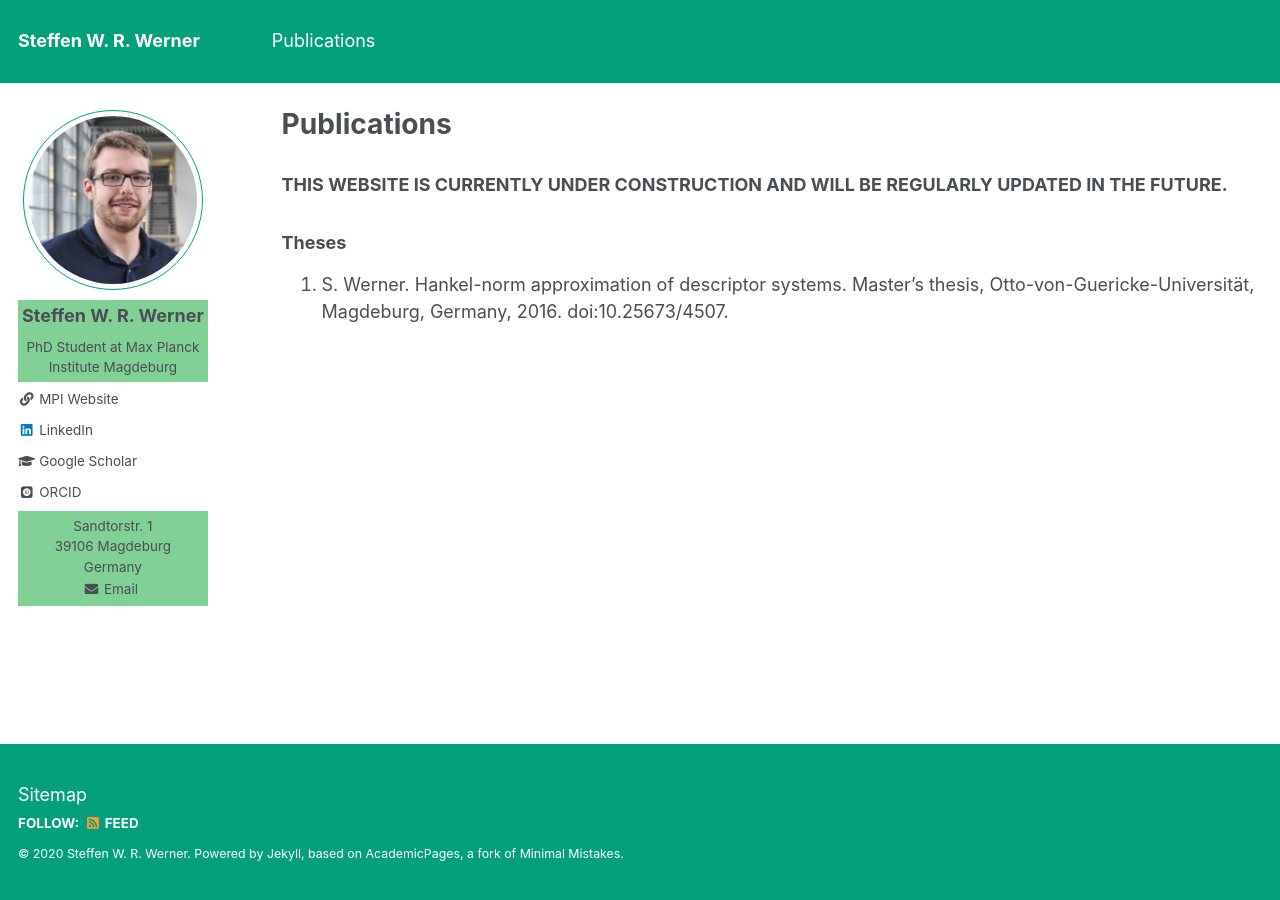
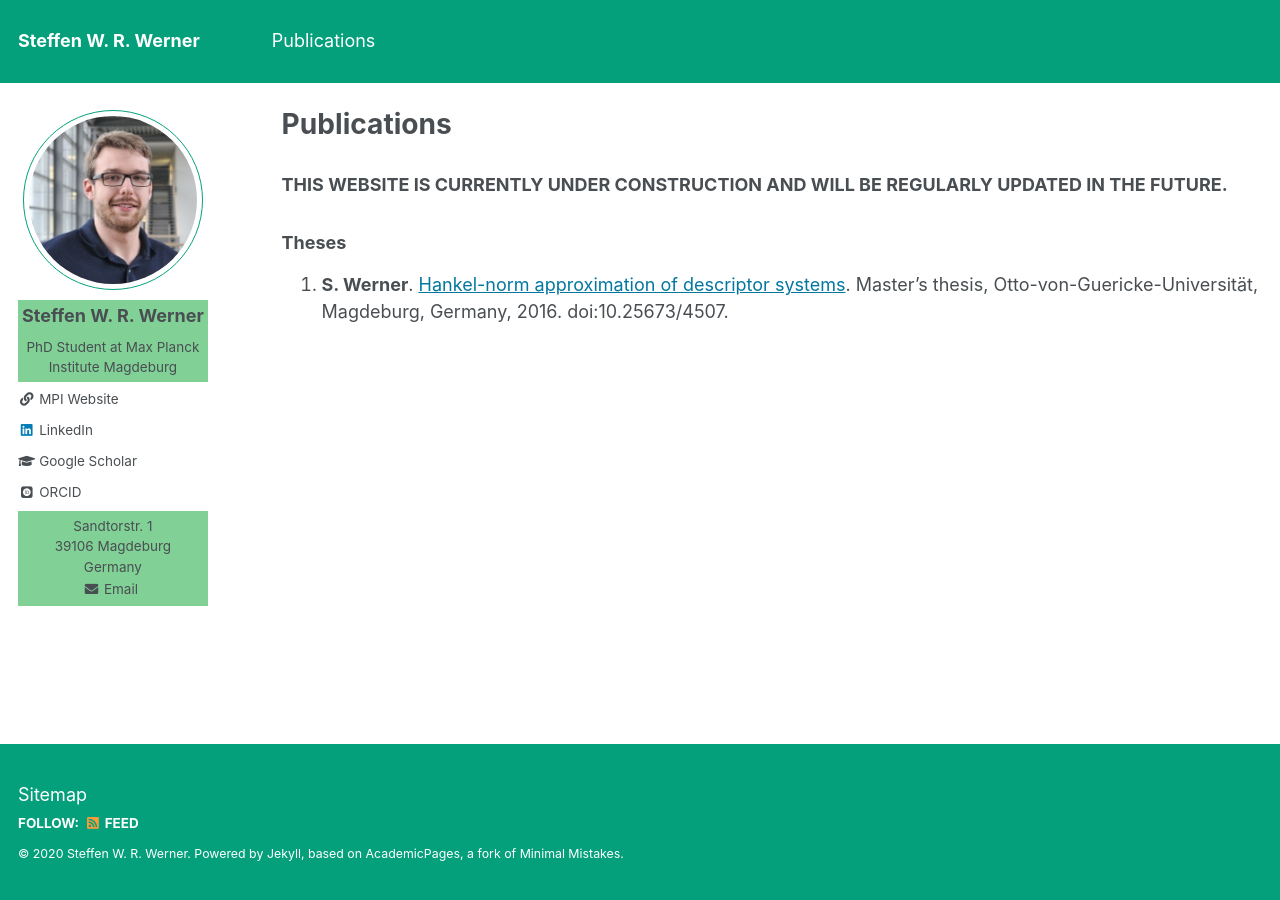
Before and after one commit to ninsteve/ninsteve.github.io, a Jekyll site: the page built from _pages/publications.md, in a window 1280 px wide. Built offline with Jekyll 4.4.1, drawn with Linux system fonts in a browser that asks for light colours; some web fonts are replaced; part of the change alters nothing that is shown.

```diff
--- a/_pages/publications.md
+++ b/_pages/publications.md
@@ -8,8 +8,10 @@ author_profile: true
 ### THIS WEBSITE IS CURRENTLY UNDER CONSTRUCTION AND WILL BE REGULARLY UPDATED IN THE FUTURE.
 
 ### Theses
-1. S. Werner. Hankel-norm approximation of descriptor systems. Master's thesis,
-   Otto-von-Guericke-Universität, Magdeburg, Germany, 2016. doi:10.25673/4507.
+1. <strong>S. Werner</strong>. <a target="blank_"
+   href="https://doi.org/10.25673/4507">Hankel-norm approximation of descriptor
+   systems</a>. Master's thesis, Otto-von-Guericke-Universität, Magdeburg,
+   Germany, 2016. doi:10.25673/4507.
 
 
 {% if author.googlescholar %}
```
